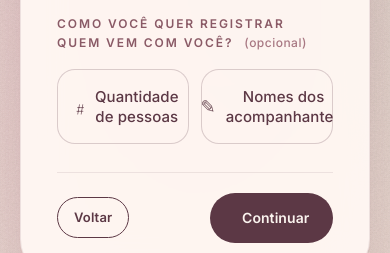
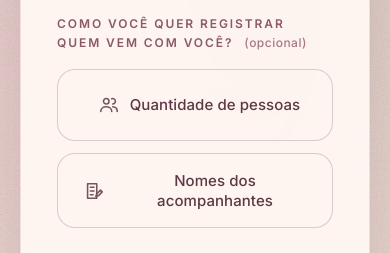
Before and after one commit to allanaramont/batizado-maria-cecilia, a website built with Vite: page index.html in a window 390 px wide. Both pictures are taken after a click on the button "Sim, eu vou". Shown: the part 3706-3959 px from the top of the page. Built offline with nearby package versions, Linux system fonts and the light colour scheme.

Commit message:
fix: empilha opcoes de acompanhantes

```diff
--- a/index.html
+++ b/index.html
@@ -374,7 +374,12 @@
                       <span class="btn-bg" aria-hidden="true"></span>
             <span class="btn-shine" aria-hidden="true"></span>
                       <span class="btn-text">
-                        <span class="m-icon" aria-hidden="true">#</span>
+                        <svg class="m-icon" viewBox="0 0 24 24" aria-hidden="true">
+                          <circle cx="9" cy="8" r="3" />
+                          <path d="M3 19c0-3.1 2.7-5 6-5s6 1.9 6 5" />
+                          <path d="M16 11a3 3 0 1 0-1.1-5.8" />
+                          <path d="M16 14c2.8.1 5 1.9 5 5" />
+                        </svg>
                         <span>Quantidade de pessoas</span>
                       </span>
                     </button>
@@ -387,7 +392,11 @@
                       <span class="btn-bg" aria-hidden="true"></span>
             <span class="btn-shine" aria-hidden="true"></span>
                       <span class="btn-text">
-                        <span class="m-icon" aria-hidden="true">✎</span>
+                        <svg class="m-icon" viewBox="0 0 24 24" aria-hidden="true">
+                          <path d="M5 4h10v16H5z" />
+                          <path d="M8 8h4M8 12h4M8 16h3" />
+                          <path d="m15 15 4-4 2 2-4 4-3 1z" />
+                        </svg>
                         <span>Nomes dos acompanhantes</span>
                       </span>
                     </button>
--- a/src/styles.css
+++ b/src/styles.css
@@ -1422,7 +1422,7 @@ a {
 /* companion toggle (step 2) */
 .companion-toggle {
   display: grid;
-  grid-template-columns: 1fr 1fr;
+  grid-template-columns: 1fr;
   gap: 12px;
 }
 
@@ -1469,10 +1469,15 @@ a {
 }
 
 .companion-toggle .m-icon {
-  font-size: 18px;
+  width: 22px;
+  height: 22px;
   opacity: 0.85;
-  font-style: normal;
-  font-family: var(--font-accent);
+  fill: none;
+  stroke: currentColor;
+  stroke-linecap: round;
+  stroke-linejoin: round;
+  stroke-width: 1.7;
+  flex: 0 0 auto;
 }
 
 .companion-toggle .btn-magnetic.is-active .m-icon {
```
